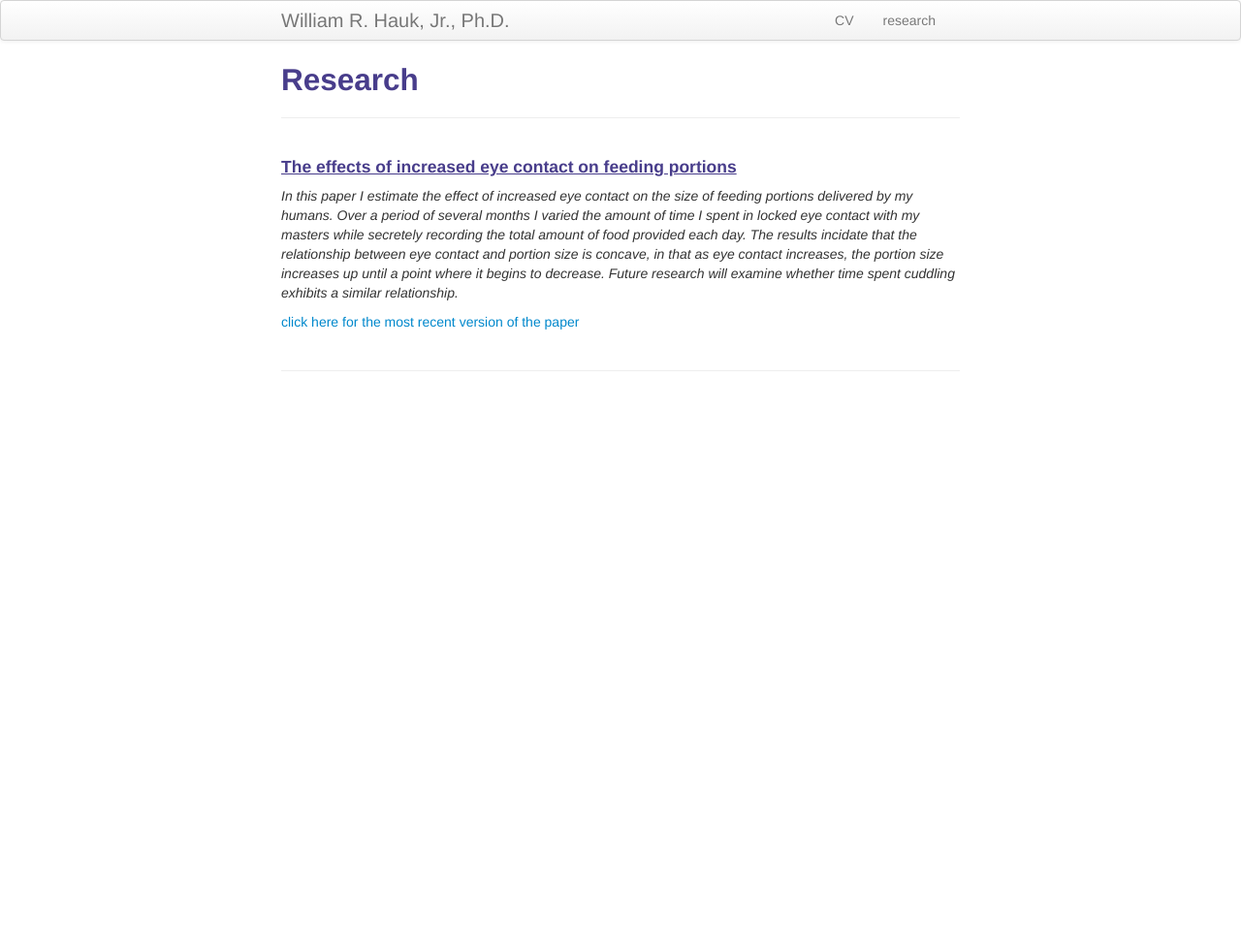
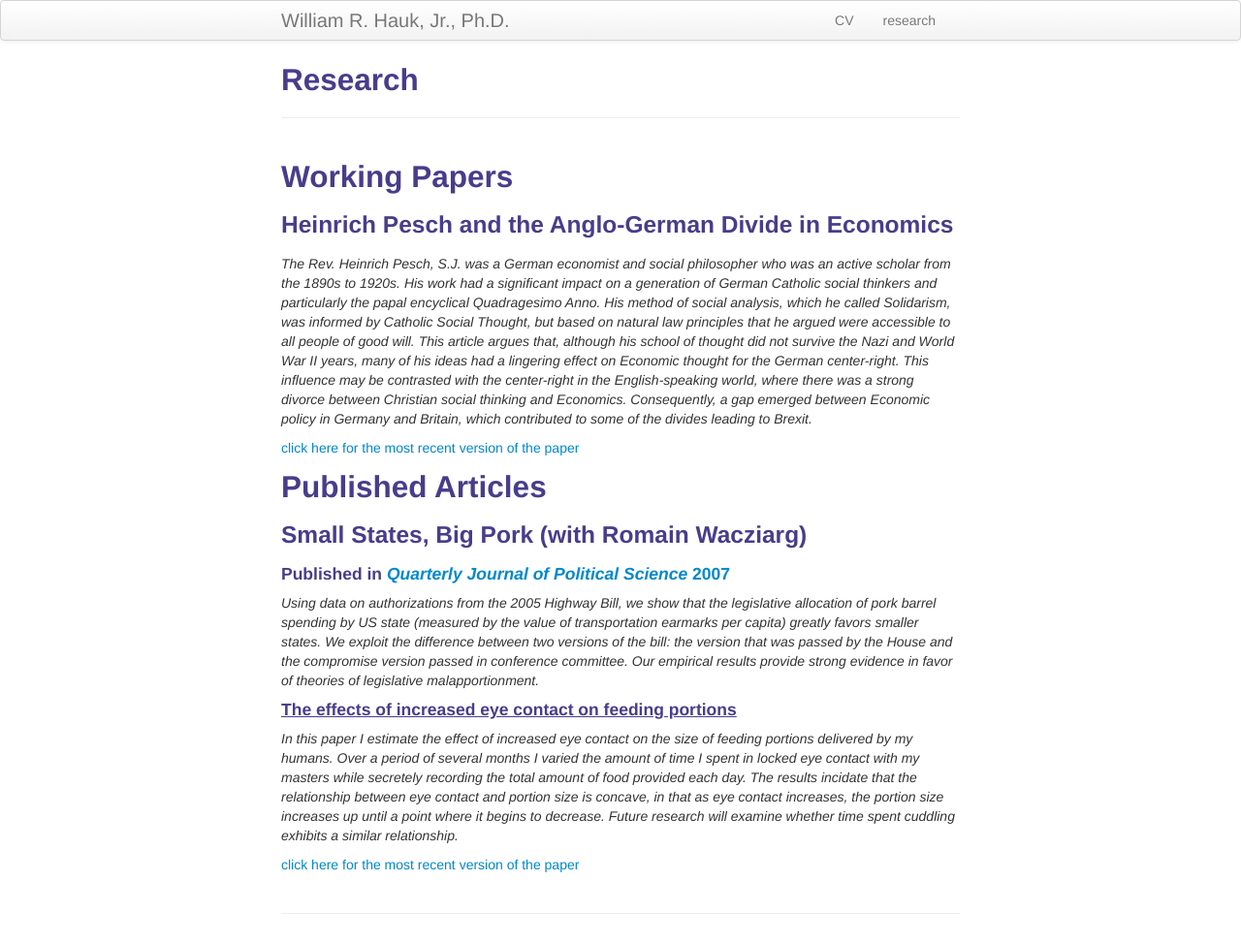
Before and after one commit to BillHauk/BillHauk.github.io, a Jekyll site: the page built from pages/research.md, in a window 1280 px wide. Shown: the whole page at 97% size. Built offline with Jekyll 4.4.1, drawn with Linux system fonts in a browser that asks for light colours; before the commit the page ends 900 px from its top, so only the background shows below that.

Commit message:
Update research.md

```diff
--- a/pages/research.md
+++ b/pages/research.md
@@ -1,9 +1,22 @@
 ---
 layout: page
 title: Research
-description: Blue Ham's research
+description: Bill Hauk's research
 ---
 
+## Working Papers
+
+### Heinrich Pesch and the Anglo-German Divide in Economics
+*The Rev. Heinrich Pesch, S.J. was a German economist and social philosopher who was an active scholar from the 1890s to 1920s.  His work had a significant impact on a generation of German Catholic social thinkers and particularly the papal encyclical <i>Quadragesimo Anno</i>.  His method of social analysis, which he called Solidarism, was informed by Catholic Social Thought, but based on natural law principles that he argued were accessible to all people of good will.  This article argues that, although his school of thought did not survive the Nazi and World War II years, many of his ideas had a lingering effect on Economic thought for the German center-right.  This influence may be contrasted with the center-right in the English-speaking world, where there was a strong divorce between Christian social thinking and Economics.  Consequently, a gap emerged between Economic policy in Germany and Britain, which contributed to some of the divides leading to Brexit.*
+
+[click here for the most recent version of the paper]({{ BASE_PATH}}/pages/working_papers/pesch.pdf)
+
+
+## Published Articles
+
+### Small States, Big Pork (with Romain Wacziarg)
+#### Published in [<i>Quarterly Journal of Political Science</i> 2007](https://www.nowpublishers.com/article/Details/QJPS-5048)
+*Using data on authorizations from the 2005 Highway Bill, we show that the legislative allocation of pork barrel spending by US state (measured by the value of transportation earmarks per capita) greatly favors smaller states. We exploit the difference between two versions of the bill: the version that was passed by the House and the compromise version passed in conference committee. Our empirical results provide strong evidence in favor of theories of legislative malapportionment.*
 
 
 #### <u>The effects of increased eye contact on feeding portions</u>
```
